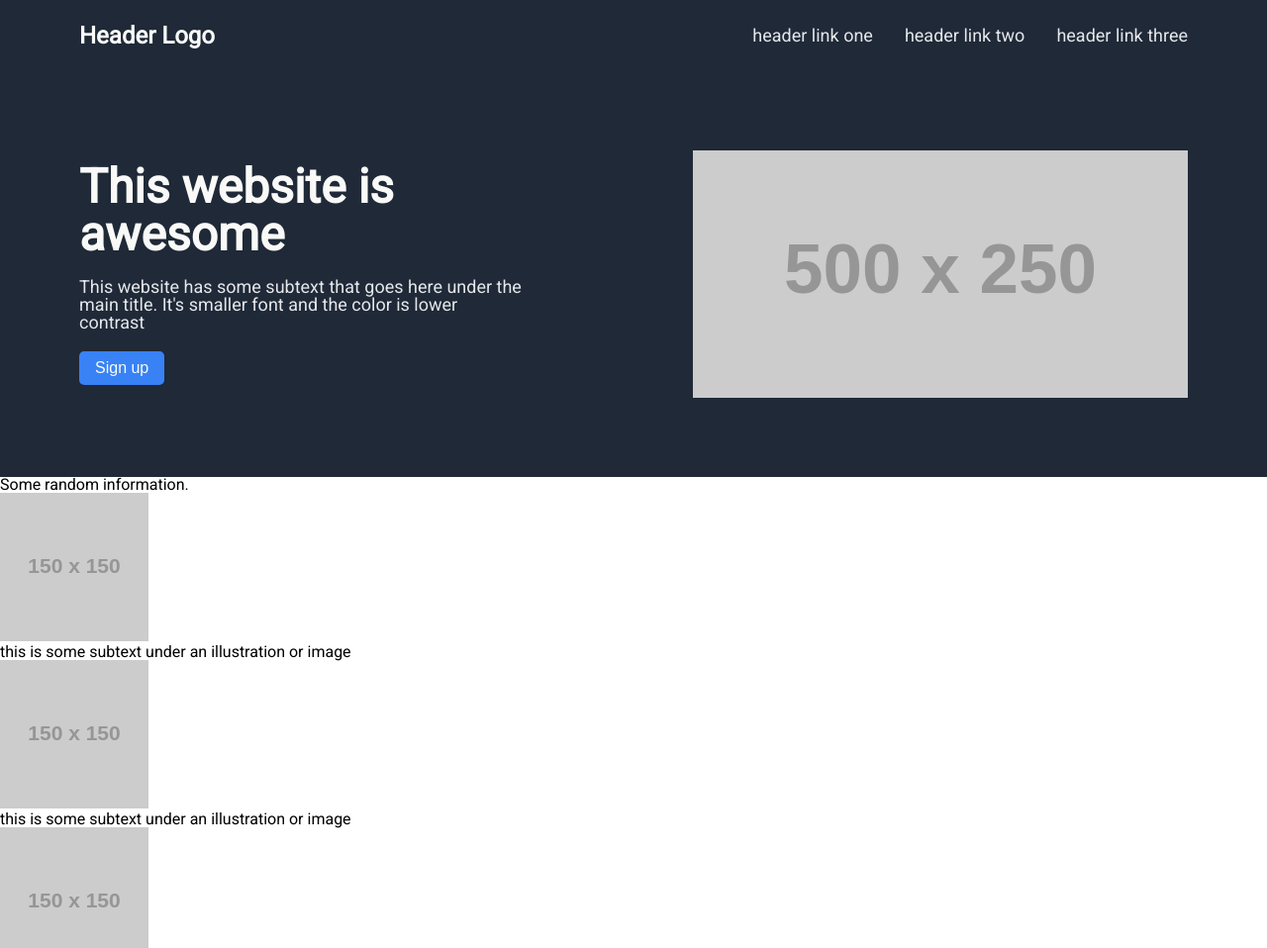
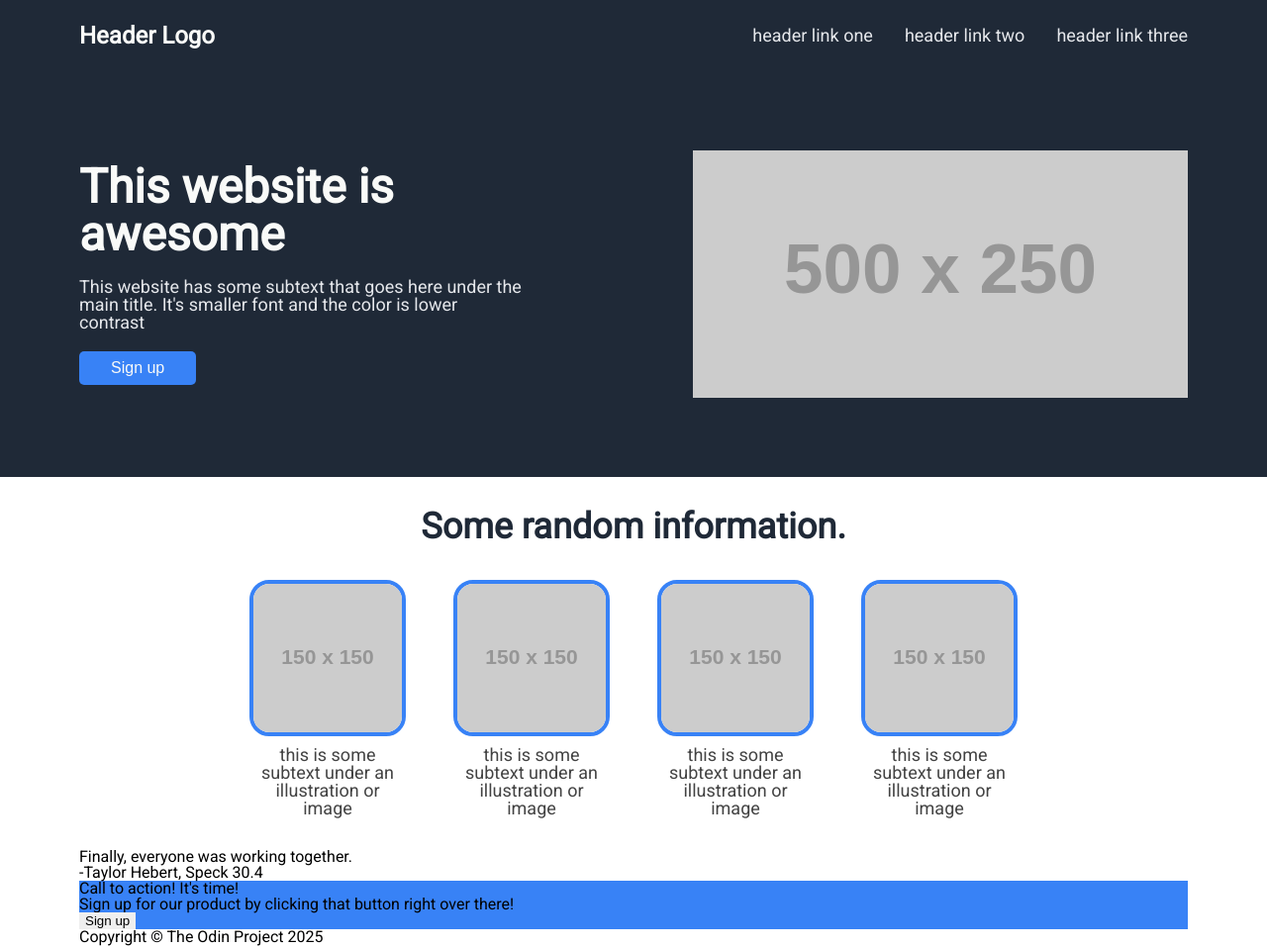
Before and after one commit to Soljira/generic-landing-page, a plain HTML site: page src/index.html in a window 1280 px wide. Shown: the top 958 px of the page at 99% size. Drawn offline with Linux system fonts and the light colour scheme; placeholder pictures from the web are drawn by us.

Commit message:
feat: add styling to info section

```diff
--- a/assets/styles/style.css
+++ b/assets/styles/style.css
@@ -12,7 +12,11 @@ body > * {
 
 ul,
 header span,
-.hero {
+.hero,
+.info,
+.social-proof,
+.call-to-action,
+footer {
     padding: 0 5rem;
 }
 
@@ -83,10 +87,51 @@ header a,
     border-radius: 5px;
     color: #f9faf8;
     font-size: 16px;
-    padding: 0.5rem 1rem;
+    padding: 0.5rem 2rem;
 }
 
 .hero img {
     flex-shrink: 1;
     min-width: 0px;
 }
+
+.info {
+    display: flex;
+    flex-direction: column;
+    /* justify-content: center; */
+    align-items: center;
+    padding-top: 2rem;
+    padding-bottom: 2rem;
+}
+
+.info h2 {
+    font-size: 36px;
+    font-weight: 900;
+    color: #1f2937;
+    margin-bottom: 1em;
+}
+
+.info .card-container {
+    display: flex;
+    justify-content: center;
+    gap: 3em;
+    flex-wrap: wrap;
+}
+
+.info .card-container .card {
+    display: flex;
+    flex-direction: column;
+    gap: 10px;
+    flex: 0 1 50px;
+}
+
+.info .card-container img {
+    border-radius: 20px;
+    border: 4px solid #3882f6;
+}
+
+.info .card-container p {
+    font-size: 18px;
+    color: #434343;
+    text-align: center;
+}
```
